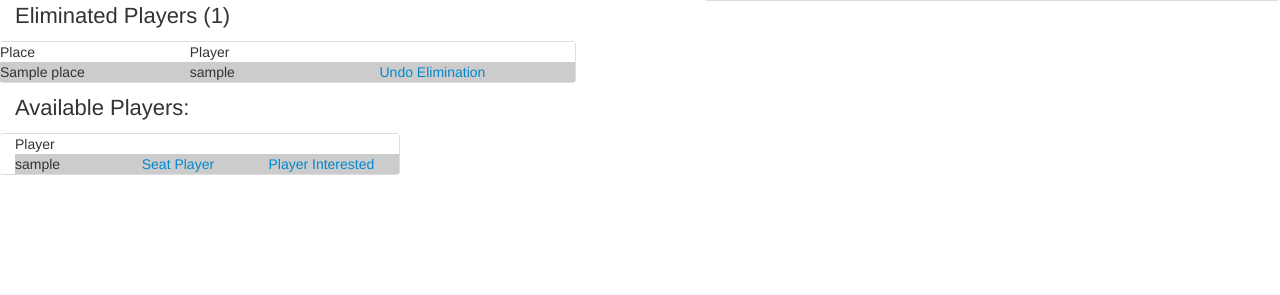
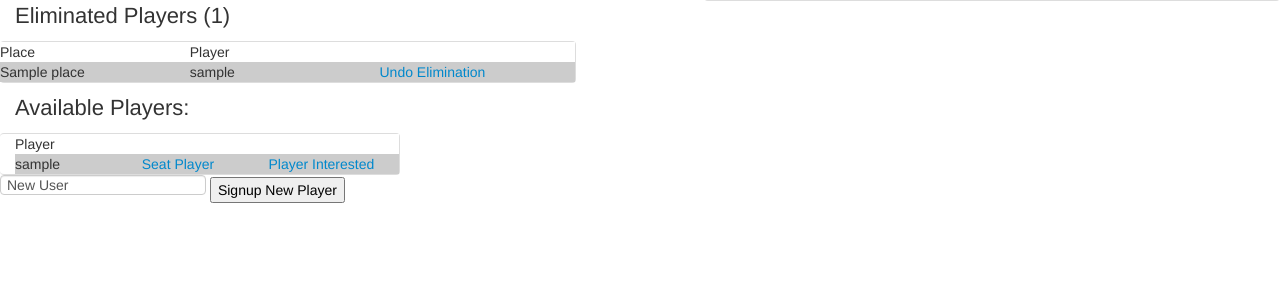
Before and after one commit to toddcblank/pitboss, a Django app: template templates/game-view.html in a window 1280 px wide. Shown: the part 253-548 px from the top of the page. Run offline with Django 3.2, Linux system fonts and the light colour scheme; the template is opened without the code that fills it: most values are stand-ins (such as "Sample title", 1, 10 or a date in 2020); some libraries are stand-ins or nearby versions.

Commit message:
new player signup, and deprecating old game view

```diff
--- a/templates/game-view.html
+++ b/templates/game-view.html
@@ -103,6 +103,16 @@
         </div>
     </div>
 </div>
+
+<div id="new-player-entry">
+    <form name="signup" id="create-and-signup" action="{{ appLocation }}game/{{ game.id }}/signup-newplayer" method="POST">
+        {% csrf_token %}
+        <input type="text" id="create-and-signup-nickname" name="nickname"
+               value="New User"/>
+        <input type="submit" value="Signup New Player"/>
+    </form>
+</div>
+
 <form id="seat-player" action="seat-player" method="POST">
     {% csrf_token %}
     <input type="hidden" id="seat-player-playerId" name="playerId" value="-1"/>
```
Also changed, not shown: pokerroom/views/gameViews.py (+5 -14 lines).
